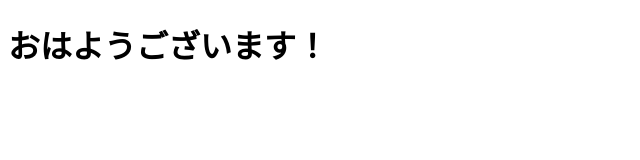
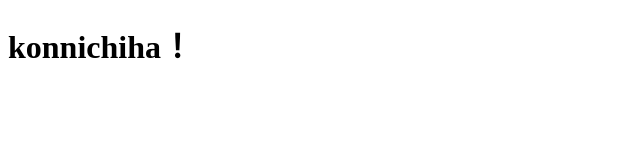
Before and after one commit to kotekote2/anbei, a plain HTML site: page index.html in a window 1280 px wide. Shown: the whole page, without its empty margins (0-640 px from the left). Drawn offline with Linux system fonts and the light colour scheme.

Commit message:
挨拶を変更しました

```diff
--- a/index.html
+++ b/index.html
@@ -6,6 +6,6 @@
     <title>Document</title>
 </head>
 <body>
-    <h1>おはようございます！</h1>
+    <h1>konnichiha！</h1>
 </body>
 </html>
```
